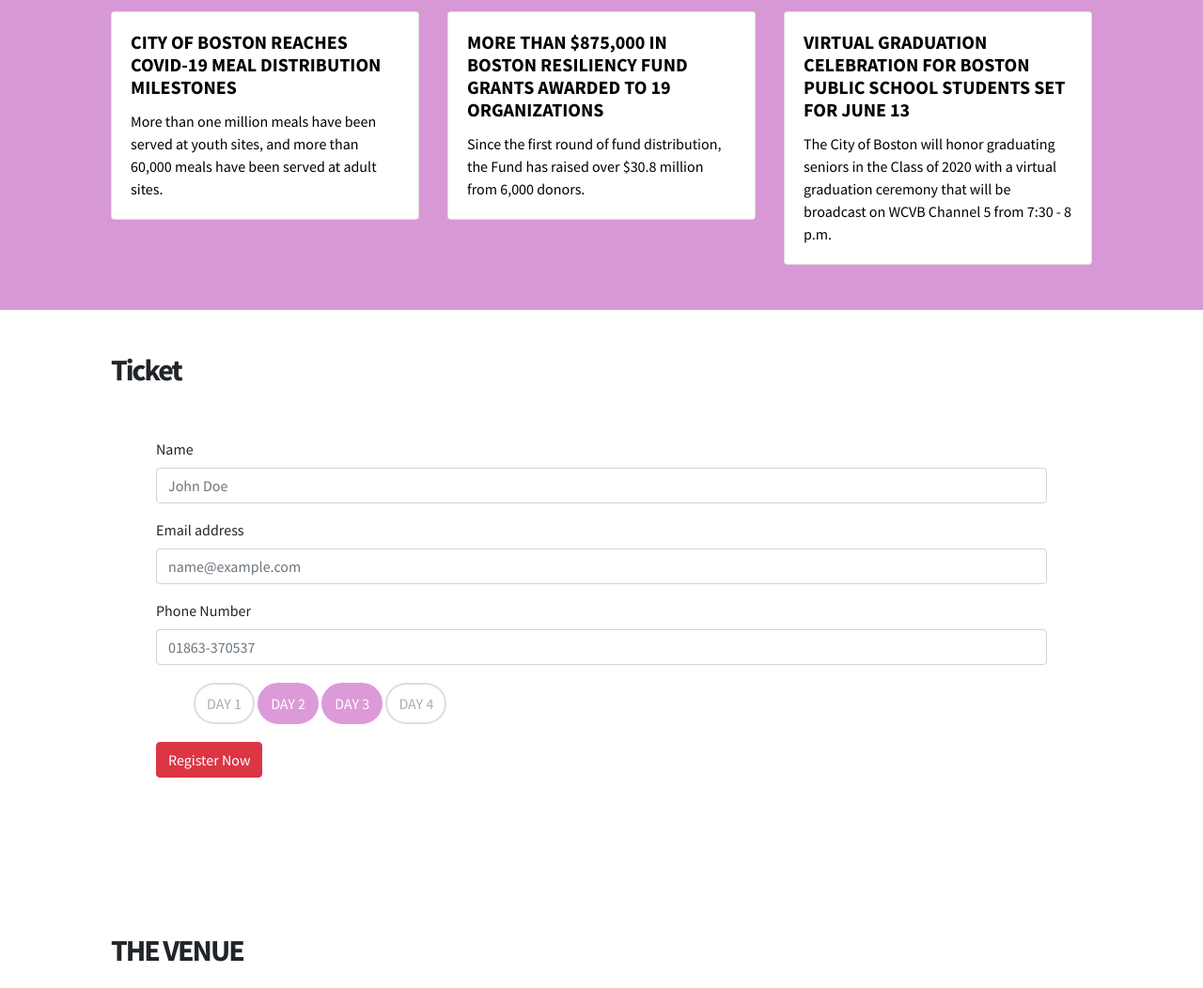
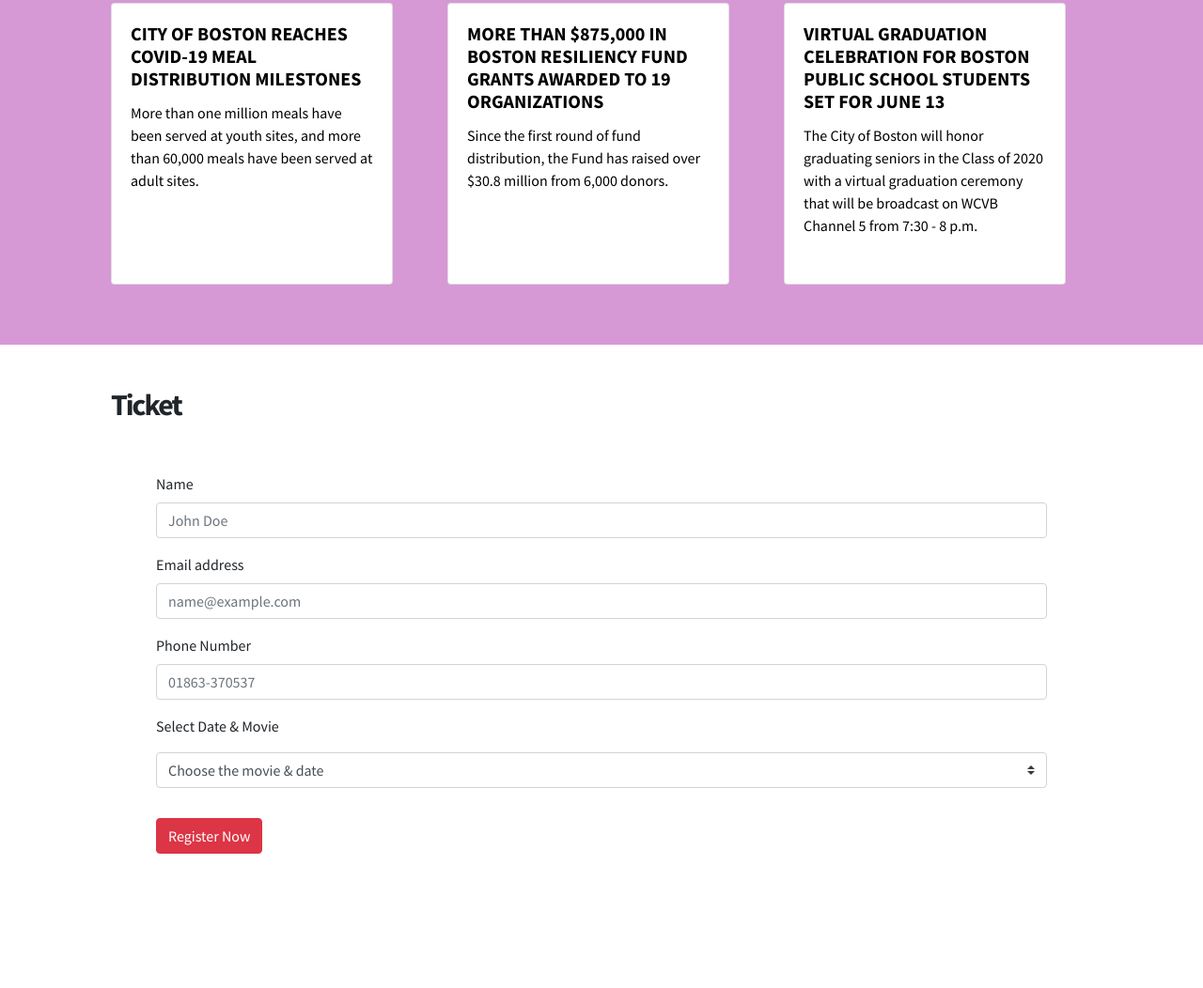
Before and after one commit to dindatiwi/Watch-it-Outside, a plain HTML site: page index.html in a window 1280 px wide. Shown: the part 1656-2708 px from the top of the page at 94% size. Drawn offline with Linux system fonts and the light colour scheme.

Commit message:
update rework

```diff
--- a/dist/styles.css
+++ b/dist/styles.css
@@ -134,13 +134,16 @@ footer .row:nth-child(2) li{
         padding: 50px 20px;
     }
     .news .card{
-        margin: 10px;
+        margin: 30px;
     }
     .Schedule,.ticket,.venue{
         padding: 50px 30px;
     }
     .venue .row div:first-child{
         margin-bottom: 30px;
+    }
+    img{
+        object-fit: cover;
     }
 }
 body,
@@ -149,58 +152,16 @@ html {
     padding: 0;
 }
 
-ul.ks-cboxtags li{
-  display: inline;
-}
-ul.ks-cboxtags li label{
-    display: inline-block;
-    background-color: rgba(255, 255, 255, .9);
-    border: 2px solid rgba(139, 139, 139, .3);
-    color: #adadad;
-    border-radius: 25px;
-    white-space: nowrap;
-    margin: 3px 0px;
-    -webkit-touch-callout: none;
-    -webkit-user-select: none;
-    -moz-user-select: none;
-    -ms-user-select: none;
-    user-select: none;
-    -webkit-tap-highlight-color: transparent;
-    transition: all .2s;
+img{
+    width:  349px;
+    height: 513px;
+    object-fit: cover;
 }
 
-ul.ks-cboxtags li label {
-    padding: 8px 12px;
-    cursor: pointer;
+.news .container .row div{
+    width: 300px;
+    height: 300px;
 }
-
-ul.ks-cboxtags li label::before {
+h4{
     display: inline-block;
-    font-style: normal;
-    font-variant: normal;
-    text-rendering: auto;
-    -webkit-font-smoothing: antialiased;
-    font-weight: 900;
-    font-size: 12px;
-    padding: 2px 6px 2px 2px;
-    transition: transform .3s ease-in-out;
 }
-
-ul.ks-cboxtags li input[type="checkbox"]:checked + label::before {
-    transform: rotate(-360deg);
-    transition: transform .3s ease-in-out;
-}
-
-ul.ks-cboxtags li input[type="checkbox"]:checked + label {
-    border: 2px solid #dc9ad9;;
-    background-color: #dc9ad9;;
-    color: #fff;
-    transition: all .2s;
-}
-ul.ks-cboxtags li input[type="checkbox"] {
-  position: absolute;
-  opacity: 0;
-}
-ul.ks-cboxtags li input[type="checkbox"]:focus + label {
-  border: 2px solid #e9a1ff;
-}
--- a/index.html
+++ b/index.html
@@ -171,9 +171,9 @@
     </section>
     <section class="news">
         <div class="container p-md-5">
-            <h2 class="mb-5 mt-2" id="exampleModal">NEWS AND UPDATES</h2>
-            <div class="row">
-                <div class="col-lg">
+            <h2 class="mb-5" id="exampleModal">NEWS AND UPDATES</h2>
+            <div class="row mb-3">
+                <div class="col-lg mb-2 mb-sm-0">
                   <a href="https://www.boston.gov/news">
                     <div class="card">
                       <div class="card-body">
@@ -183,7 +183,7 @@
                     </div>
                   </a>
                 </div>
-                <div class="col-lg">
+                <div class="col-lg mb-2 mb-sm-0">
                   <a href="https://www.boston.gov/news">
                     <div class="card">
                       <div class="card-body">
@@ -193,7 +193,7 @@
                     </div>
                   </a>
                 </div>
-                <div class="col-lg">
+                <div class="col-lg mb-2 mb-sm-0">
                   <a href="https://www.boston.gov/news">
                     <div class="card">
                       <div class="card-body">
@@ -224,12 +224,25 @@
               <div class="form-group">
                 <label for="inputAddress2">Phone Number</label>
                 <input type="text" class="form-control" id="inputAddress2" placeholder="01863-370537">
-              </div>  <ul class="ks-cboxtags">
-                <li><input type="checkbox" id="checkboxOne" value="Rainbow Dash"><label for="checkboxOne">DAY 1</label></li>
-                <li><input type="checkbox" id="checkboxTwo" value="Cotton Candy" checked><label for="checkboxTwo">DAY 2</label></li>
-                <li><input type="checkbox" id="checkboxThree" value="Rarity" checked><label for="checkboxThree">DAY 3</label></li>
-                <li><input type="checkbox" id="checkboxFour" value="Moondancer"><label for="checkboxFour">DAY 4</label></li>
-              </ul>
+              </div>
+              <div class="form-group">
+                <label for="inputAddress2">Select Date & Movie</label>
+                <select class="custom-select mt-2 mb-3">
+                  <option selected>Choose the movie & date</option>
+                  <option value="1">12 Angry Men | 5th August</option>
+                  <option value="2">The Dark Knight | 5th August</option>
+                  <option value="3">The Shawshank Redemption | 5th August</option>
+                  <option value="4">The Godfather | 6th August</option>
+                  <option value="5">The Godfather: Part II | 6th August</option>
+                  <option value="6">Schindler's List | 6th August</option>
+                  <option value="7">he Lord of the Rings: The Fellowship of the Ring | 7th August</option>
+                  <option value="8">The Lord of the Rings: The Two Towers | 7th August</option>
+                  <option value="9">The Matrix | 7th August</option>
+                  <option value="10">Coco | 8th August</option>
+                  <option value="11">Spider-Man: Into the Spider-Verse | 8th August</option>
+                  <option value="12">Toy Story 4 | 8th August</option>
+                </select>
+              </div>
               <div class="form-group row">
                 <div class="col-sm-10">
                   <button type="submit" class="btn btn-danger" id="button1" data-toggle="modal" data-target="#newModal1">Register Now</button>
@@ -287,13 +300,13 @@
           <div class="col-md-3">
               <ul class="footer mx-auto">
                 <li>
-                  <a href="#"><svg aria-hidden="true" focusable="false" data-prefix="fab" data-icon="facebook-f" class="svg-inline--fa fa-facebook-f fa-w-10" role="img" xmlns="http://www.w3.org/2000/svg" viewBox="0 0 320 512"><path fill="currentColor" d="M279.14 288l14.22-92.66h-88.91v-60.13c0-25.35 12.42-50.06 52.24-50.06h40.42V6.26S260.43 0 225.36 0c-73.22 0-121.08 44.38-121.08 124.72v70.62H22.89V288h81.39v224h100.17V288z"></path></svg></a>
+                  <a href="https://www.facebook.com/"><svg aria-hidden="true" focusable="false" data-prefix="fab" data-icon="facebook-f" class="svg-inline--fa fa-facebook-f fa-w-10" role="img" xmlns="http://www.w3.org/2000/svg" viewBox="0 0 320 512"><path fill="currentColor" d="M279.14 288l14.22-92.66h-88.91v-60.13c0-25.35 12.42-50.06 52.24-50.06h40.42V6.26S260.43 0 225.36 0c-73.22 0-121.08 44.38-121.08 124.72v70.62H22.89V288h81.39v224h100.17V288z"></path></svg></a>
                 </li>
                 <li >
-                  <a href="#"><svg aria-hidden="true" focusable="false" data-prefix="fab" data-icon="twitter" class="svg-inline--fa fa-twitter fa-w-16" role="img" xmlns="http://www.w3.org/2000/svg" viewBox="0 0 512 512"><path fill="currentColor" d="M459.37 151.716c.325 4.548.325 9.097.325 13.645 0 138.72-105.583 298.558-298.558 298.558-59.452 0-114.68-17.219-161.137-47.106 8.447.974 16.568 1.299 25.34 1.299 49.055 0 94.213-16.568 130.274-44.832-46.132-.975-84.792-31.188-98.112-72.772 6.498.974 12.995 1.624 19.818 1.624 9.421 0 18.843-1.3 27.614-3.573-48.081-9.747-84.143-51.98-84.143-102.985v-1.299c13.969 7.797 30.214 12.67 47.431 13.319-28.264-18.843-46.781-51.005-46.781-87.391 0-19.492 5.197-37.36 14.294-52.954 51.655 63.675 129.3 105.258 216.365 109.807-1.624-7.797-2.599-15.918-2.599-24.04 0-57.828 46.782-104.934 104.934-104.934 30.213 0 57.502 12.67 76.67 33.137 23.715-4.548 46.456-13.32 66.599-25.34-7.798 24.366-24.366 44.833-46.132 57.827 21.117-2.273 41.584-8.122 60.426-16.243-14.292 20.791-32.161 39.308-52.628 54.253z"></path></svg></a>
+                  <a href="https://twitter.com/"><svg aria-hidden="true" focusable="false" data-prefix="fab" data-icon="twitter" class="svg-inline--fa fa-twitter fa-w-16" role="img" xmlns="http://www.w3.org/2000/svg" viewBox="0 0 512 512"><path fill="currentColor" d="M459.37 151.716c.325 4.548.325 9.097.325 13.645 0 138.72-105.583 298.558-298.558 298.558-59.452 0-114.68-17.219-161.137-47.106 8.447.974 16.568 1.299 25.34 1.299 49.055 0 94.213-16.568 130.274-44.832-46.132-.975-84.792-31.188-98.112-72.772 6.498.974 12.995 1.624 19.818 1.624 9.421 0 18.843-1.3 27.614-3.573-48.081-9.747-84.143-51.98-84.143-102.985v-1.299c13.969 7.797 30.214 12.67 47.431 13.319-28.264-18.843-46.781-51.005-46.781-87.391 0-19.492 5.197-37.36 14.294-52.954 51.655 63.675 129.3 105.258 216.365 109.807-1.624-7.797-2.599-15.918-2.599-24.04 0-57.828 46.782-104.934 104.934-104.934 30.213 0 57.502 12.67 76.67 33.137 23.715-4.548 46.456-13.32 66.599-25.34-7.798 24.366-24.366 44.833-46.132 57.827 21.117-2.273 41.584-8.122 60.426-16.243-14.292 20.791-32.161 39.308-52.628 54.253z"></path></svg></a>
                 </li>
                 <li >
-                    <a href="#"><svg aria-hidden="true" focusable="false" data-prefix="fab" data-icon="instagram" class="svg-inline--fa fa-instagram fa-w-14" role="img" xmlns="http://www.w3.org/2000/svg" viewBox="0 0 448 512"><path fill="currentColor" d="M224.1 141c-63.6 0-114.9 51.3-114.9 114.9s51.3 114.9 114.9 114.9S339 319.5 339 255.9 287.7 141 224.1 141zm0 189.6c-41.1 0-74.7-33.5-74.7-74.7s33.5-74.7 74.7-74.7 74.7 33.5 74.7 74.7-33.6 74.7-74.7 74.7zm146.4-194.3c0 14.9-12 26.8-26.8 26.8-14.9 0-26.8-12-26.8-26.8s12-26.8 26.8-26.8 26.8 12 26.8 26.8zm76.1 27.2c-1.7-35.9-9.9-67.7-36.2-93.9-26.2-26.2-58-34.4-93.9-36.2-37-2.1-147.9-2.1-184.9 0-35.8 1.7-67.6 9.9-93.9 36.1s-34.4 58-36.2 93.9c-2.1 37-2.1 147.9 0 184.9 1.7 35.9 9.9 67.7 36.2 93.9s58 34.4 93.9 36.2c37 2.1 147.9 2.1 184.9 0 35.9-1.7 67.7-9.9 93.9-36.2 26.2-26.2 34.4-58 36.2-93.9 2.1-37 2.1-147.8 0-184.8zM398.8 388c-7.8 19.6-22.9 34.7-42.6 42.6-29.5 11.7-99.5 9-132.1 9s-102.7 2.6-132.1-9c-19.6-7.8-34.7-22.9-42.6-42.6-11.7-29.5-9-99.5-9-132.1s-2.6-102.7 9-132.1c7.8-19.6 22.9-34.7 42.6-42.6 29.5-11.7 99.5-9 132.1-9s102.7-2.6 132.1 9c19.6 7.8 34.7 22.9 42.6 42.6 11.7 29.5 9 99.5 9 132.1s2.7 102.7-9 132.1z"></path></svg></a>
+                    <a href="https://www.instagram.com/"><svg aria-hidden="true" focusable="false" data-prefix="fab" data-icon="instagram" class="svg-inline--fa fa-instagram fa-w-14" role="img" xmlns="http://www.w3.org/2000/svg" viewBox="0 0 448 512"><path fill="currentColor" d="M224.1 141c-63.6 0-114.9 51.3-114.9 114.9s51.3 114.9 114.9 114.9S339 319.5 339 255.9 287.7 141 224.1 141zm0 189.6c-41.1 0-74.7-33.5-74.7-74.7s33.5-74.7 74.7-74.7 74.7 33.5 74.7 74.7-33.6 74.7-74.7 74.7zm146.4-194.3c0 14.9-12 26.8-26.8 26.8-14.9 0-26.8-12-26.8-26.8s12-26.8 26.8-26.8 26.8 12 26.8 26.8zm76.1 27.2c-1.7-35.9-9.9-67.7-36.2-93.9-26.2-26.2-58-34.4-93.9-36.2-37-2.1-147.9-2.1-184.9 0-35.8 1.7-67.6 9.9-93.9 36.1s-34.4 58-36.2 93.9c-2.1 37-2.1 147.9 0 184.9 1.7 35.9 9.9 67.7 36.2 93.9s58 34.4 93.9 36.2c37 2.1 147.9 2.1 184.9 0 35.9-1.7 67.7-9.9 93.9-36.2 26.2-26.2 34.4-58 36.2-93.9 2.1-37 2.1-147.8 0-184.8zM398.8 388c-7.8 19.6-22.9 34.7-42.6 42.6-29.5 11.7-99.5 9-132.1 9s-102.7 2.6-132.1-9c-19.6-7.8-34.7-22.9-42.6-42.6-11.7-29.5-9-99.5-9-132.1s-2.6-102.7 9-132.1c7.8-19.6 22.9-34.7 42.6-42.6 29.5-11.7 99.5-9 132.1-9s102.7-2.6 132.1 9c19.6 7.8 34.7 22.9 42.6 42.6 11.7 29.5 9 99.5 9 132.1s2.7 102.7-9 132.1z"></path></svg></a>
                   </li>
               </ul>
         </div>
```
